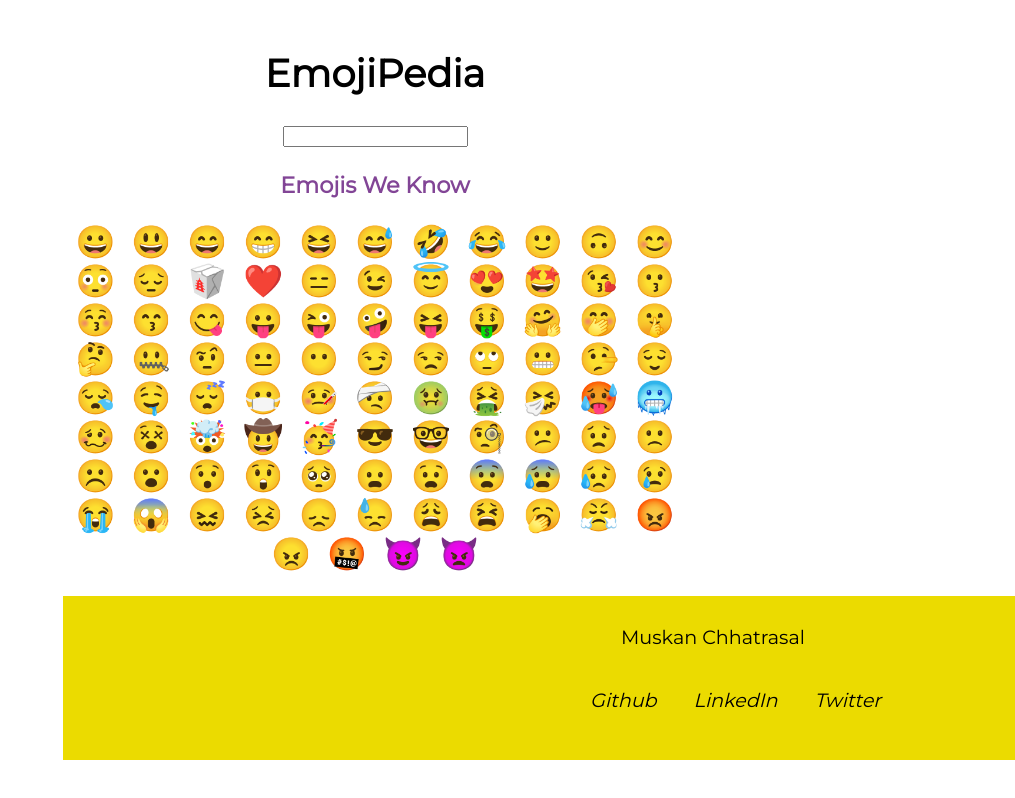
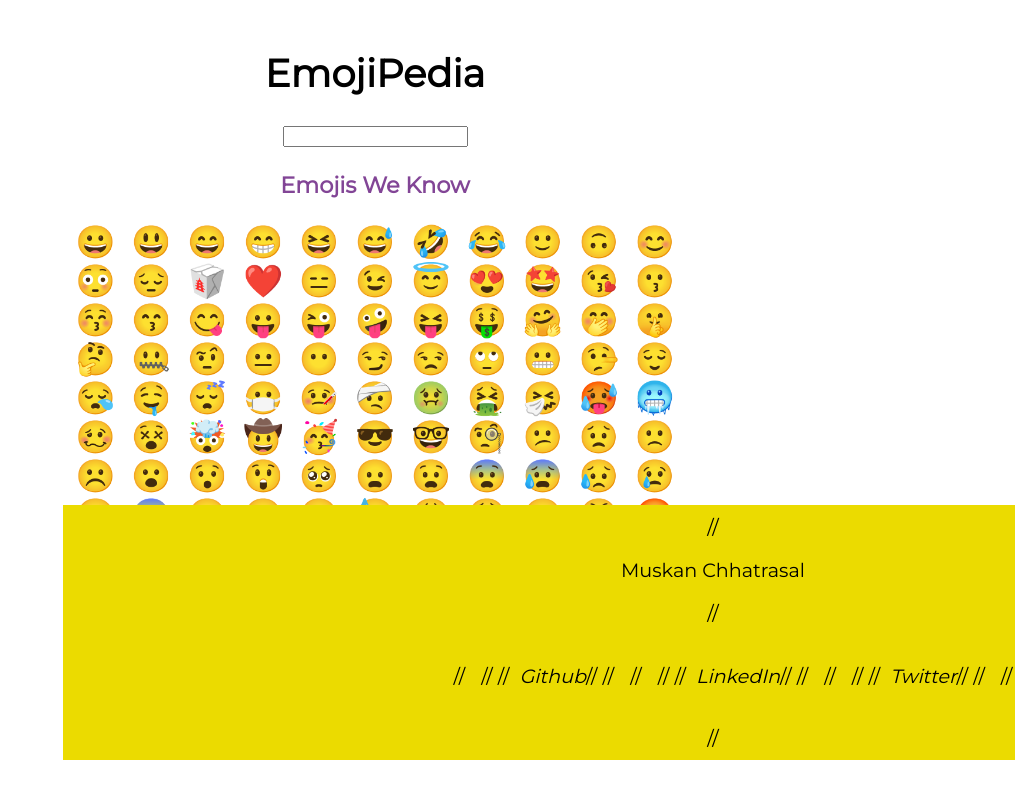
Before and after one commit to MuskanChhatrasal/EmojiPedia, a React (Create React App) app: page / in a window 1280 px wide. Shown: the top 798 px of the page, without its empty margins (265-1280 px from the left). Built offline with nearby package versions, Linux system fonts and the light colour scheme.

Commit message:
Update App.js

```diff
--- a/src/App.js
+++ b/src/App.js
@@ -275,26 +275,26 @@ export default function App() {
           </span>
         );
       })}
-      <section class="footer">
-        <p>Muskan Chhatrasal</p>
-        <ul>
-          <li>
-            <a href="https://github.com/MuskanChhatrasal" alt="#">
-              <i class="fab fa-github">&nbsp;Github</i>
-            </a>
-          </li>
-          <li>
-            <a href="https://www.linkedin.com/in/muskan-chhatrasal/" alt="#">
-              <i class="fab fa-linkedin">&nbsp;LinkedIn</i>
-            </a>
-          </li>
-          <li>
-            <a href="https://twitter.com/MuskanChhatras1" alt="#">
-              <i class="fab fa-twitter">&nbsp;Twitter</i>
-            </a>
-          </li>
-        </ul>
-      </section>
+//       <section class="footer">
+//         <p>Muskan Chhatrasal</p>
+//         <ul>
+//           <li>
+//             <a href="https://github.com/MuskanChhatrasal" alt="#">
+//               <i class="fab fa-github">&nbsp;Github</i>
+//             </a>
+//           </li>
+//           <li>
+//             <a href="https://www.linkedin.com/in/muskan-chhatrasal/" alt="#">
+//               <i class="fab fa-linkedin">&nbsp;LinkedIn</i>
+//             </a>
+//           </li>
+//           <li>
+//             <a href="https://twitter.com/MuskanChhatras1" alt="#">
+//               <i class="fab fa-twitter">&nbsp;Twitter</i>
+//             </a>
+//           </li>
+//         </ul>
+//       </section>
     </div>
   );
 }
```
